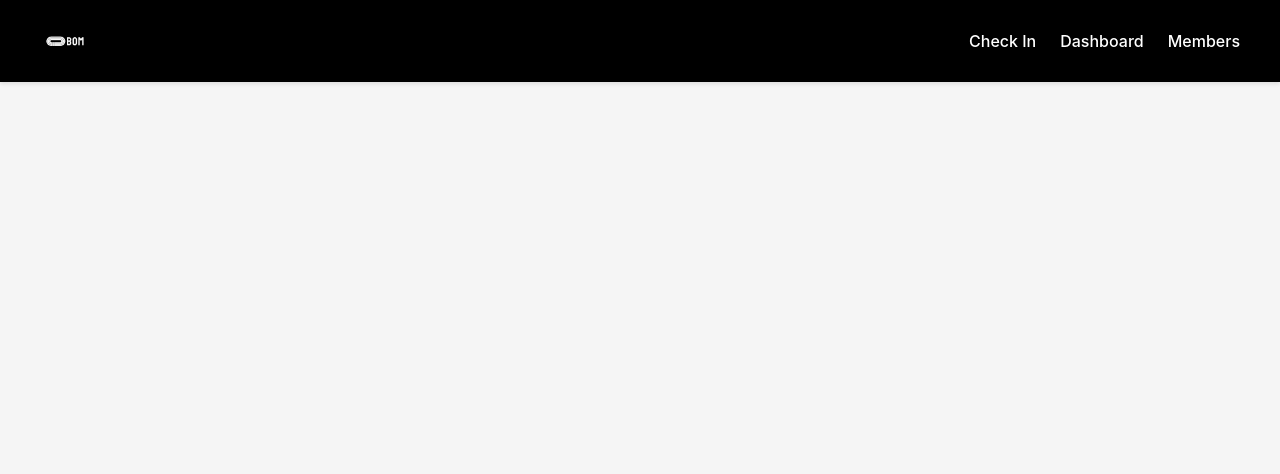
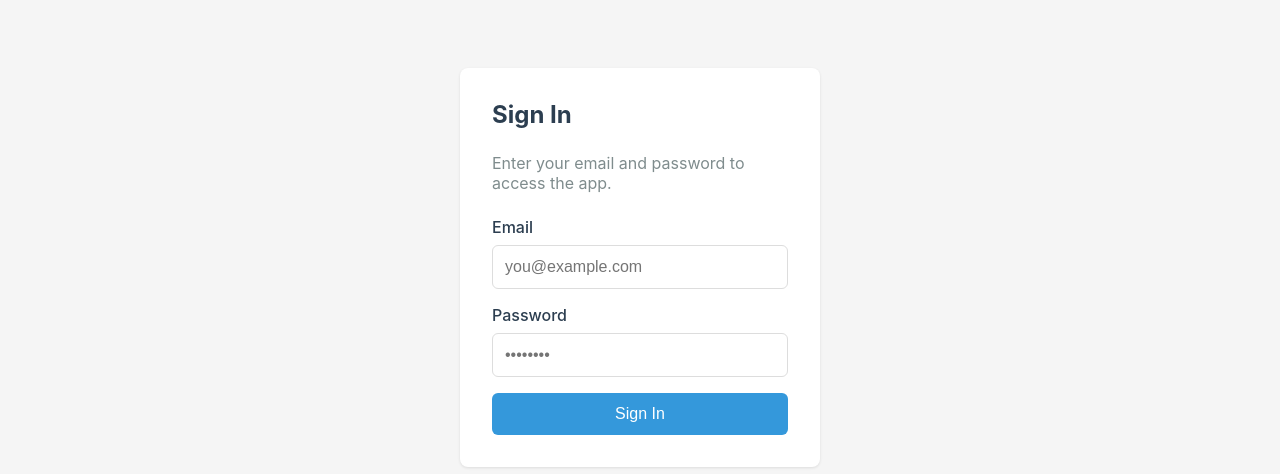
Before and after one commit to vinkamath/frc_tracker, a React (Vite) app: page /login in a window 1280 px wide. Shown: the top 474 px of the page. Built offline with nearby package versions, Linux system fonts and the light colour scheme; no server answers.

Commit message:
Implement authentication features: add AuthContext, ProtectedRoute, and Login components; refactor App component for routing; integrate Firebase authentication.

```diff
--- a/src/App.jsx
+++ b/src/App.jsx
@@ -1,4 +1,7 @@
-import { BrowserRouter as Router, Routes, Route, Link, useLocation } from 'react-router-dom';
+import { BrowserRouter as Router, Routes, Route, Link, useLocation, useNavigate, Outlet } from 'react-router-dom';
+import { AuthProvider, useAuth } from './context/AuthContext';
+import ProtectedRoute from './components/ProtectedRoute';
+import Login from './components/Login';
 import CheckIn from './components/CheckIn';
 import Dashboard from './components/Dashboard';
 import Members from './components/Members';
@@ -6,6 +9,13 @@ import logo from './assets/logo.png';
 
 function Nav() {
   const location = useLocation();
+  const navigate = useNavigate();
+  const { signOut } = useAuth();
+
+  const handleSignOut = async () => {
+    await signOut();
+    navigate('/login', { replace: true });
+  };
 
   return (
     <nav className="nav">
@@ -29,22 +39,42 @@ function Nav() {
               Members
             </Link>
           </li>
+          <li>
+            <button type="button" className="btn btn-secondary" onClick={handleSignOut} style={{ padding: '0.5rem 1rem', fontSize: '0.9rem' }}>
+              Sign Out
+            </button>
+          </li>
         </ul>
       </div>
     </nav>
   );
 }
 
+function LayoutWithNav() {
+  return (
+    <>
+      <Nav />
+      <Outlet />
+    </>
+  );
+}
+
 function App() {
   return (
+    <AuthProvider>
       <Router>
-      <Nav />
         <Routes>
+          <Route path="/login" element={<Login />} />
+          <Route element={<ProtectedRoute />}>
+            <Route element={<LayoutWithNav />}>
               <Route path="/" element={<CheckIn />} />
               <Route path="/dashboard" element={<Dashboard />} />
               <Route path="/members" element={<Members />} />
+            </Route>
+          </Route>
         </Routes>
       </Router>
+    </AuthProvider>
   );
 }
 
--- /dev/null
+++ b/src/components/Login.jsx
@@ -0,0 +1,97 @@
+import { useState, useEffect } from 'react';
+import { useNavigate } from 'react-router-dom';
+import { useAuth } from '../context/AuthContext';
+
+const AUTH_ERROR_MESSAGES = {
+  'auth/invalid-credential': 'Invalid email or password.',
+  'auth/invalid-email': 'Invalid email address.',
+  'auth/user-disabled': 'This account has been disabled.',
+  'auth/too-many-requests': 'Too many failed attempts. Please try again later.',
+};
+
+function getErrorMessage(code) {
+  return AUTH_ERROR_MESSAGES[code] || 'Sign in failed. Please try again.';
+}
+
+export default function Login({ redirectTo = '/' }) {
+  const [email, setEmail] = useState('');
+  const [password, setPassword] = useState('');
+  const [error, setError] = useState('');
+  const [submitting, setSubmitting] = useState(false);
+  const { user, loading, signIn } = useAuth();
+  const navigate = useNavigate();
+
+  useEffect(() => {
+    if (!loading && user) {
+      navigate(redirectTo === '/login' ? '/' : redirectTo, { replace: true });
+    }
+  }, [loading, user, navigate, redirectTo]);
+
+  if (!loading && user) {
+    return null;
+  }
+
+  const handleSubmit = async (e) => {
+    e.preventDefault();
+    setError('');
+    setSubmitting(true);
+    try {
+      await signIn(email, password);
+      navigate(redirectTo === '/login' ? '/' : redirectTo, { replace: true });
+    } catch (err) {
+      setError(getErrorMessage(err?.code || ''));
+    } finally {
+      setSubmitting(false);
+    }
+  };
+
+  return (
+    <div className="container" style={{ maxWidth: '400px', marginTop: '3rem' }}>
+      <div className="card">
+        <h2>Sign In</h2>
+        <p style={{ marginBottom: '1.5rem', color: '#7f8c8d' }}>
+          Enter your email and password to access the app.
+        </p>
+        <form onSubmit={handleSubmit}>
+          {error && (
+            <div className="error-message" role="alert">
+              {error}
+            </div>
+          )}
+          <div className="input-group">
+            <label htmlFor="login-email">Email</label>
+            <input
+              id="login-email"
+              type="email"
+              value={email}
+              onChange={(e) => setEmail(e.target.value)}
+              placeholder="you@example.com"
+              required
+              autoComplete="email"
+            />
+          </div>
+          <div className="input-group">
+            <label htmlFor="login-password">Password</label>
+            <input
+              id="login-password"
+              type="password"
+              value={password}
+              onChange={(e) => setPassword(e.target.value)}
+              placeholder="••••••••"
+              required
+              autoComplete="current-password"
+            />
+          </div>
+          <button
+            type="submit"
+            className="btn btn-primary"
+            disabled={submitting}
+            style={{ width: '100%' }}
+          >
+            {submitting ? 'Signing in...' : 'Sign In'}
+          </button>
+        </form>
+      </div>
+    </div>
+  );
+}
--- /dev/null
+++ b/src/components/ProtectedRoute.jsx
@@ -0,0 +1,22 @@
+import { Navigate, Outlet, useLocation } from 'react-router-dom';
+import { useAuth } from '../context/AuthContext';
+import Login from './Login';
+
+export default function ProtectedRoute() {
+  const { user, loading } = useAuth();
+  const location = useLocation();
+
+  if (loading) {
+    return (
+      <div className="container">
+        <div className="loading">Checking authentication...</div>
+      </div>
+    );
+  }
+
+  if (!user) {
+    return <Login redirectTo={location.pathname} />;
+  }
+
+  return <Outlet />;
+}
--- /dev/null
+++ b/src/context/AuthContext.jsx
@@ -0,0 +1,47 @@
+import { createContext, useContext, useState, useEffect } from 'react';
+import { onAuthStateChanged, signInWithEmailAndPassword, signOut as firebaseSignOut } from 'firebase/auth';
+import { auth } from '../firebase';
+
+const AuthContext = createContext(null);
+
+export function useAuth() {
+  const context = useContext(AuthContext);
+  if (!context) {
+    throw new Error('useAuth must be used within an AuthProvider');
+  }
+  return context;
+}
+
+export function AuthProvider({ children }) {
+  const [user, setUser] = useState(null);
+  const [loading, setLoading] = useState(true);
+
+  useEffect(() => {
+    const unsubscribe = onAuthStateChanged(auth, (firebaseUser) => {
+      setUser(firebaseUser);
+      setLoading(false);
+    });
+    return unsubscribe;
+  }, []);
+
+  const signIn = (email, password) => {
+    return signInWithEmailAndPassword(auth, email, password);
+  };
+
+  const signOut = () => {
+    return firebaseSignOut(auth);
+  };
+
+  const value = {
+    user,
+    loading,
+    signIn,
+    signOut,
+  };
+
+  return (
+    <AuthContext.Provider value={value}>
+      {children}
+    </AuthContext.Provider>
+  );
+}
--- a/src/firebase.js
+++ b/src/firebase.js
@@ -2,6 +2,7 @@
 import { initializeApp } from "firebase/app";
 import { getAnalytics } from "firebase/analytics";
 import { getFirestore } from "firebase/firestore";
+import { getAuth } from "firebase/auth";
 // TODO: Add SDKs for Firebase products that you want to use
 // https://firebase.google.com/docs/web/setup#available-libraries
 
@@ -21,3 +22,4 @@ const firebaseConfig = {
 const app = initializeApp(firebaseConfig);
 const analytics = getAnalytics(app);
 export const db = getFirestore(app);
+export const auth = getAuth(app);
```
Lines whose indentation alone changed are shown as unchanged.
